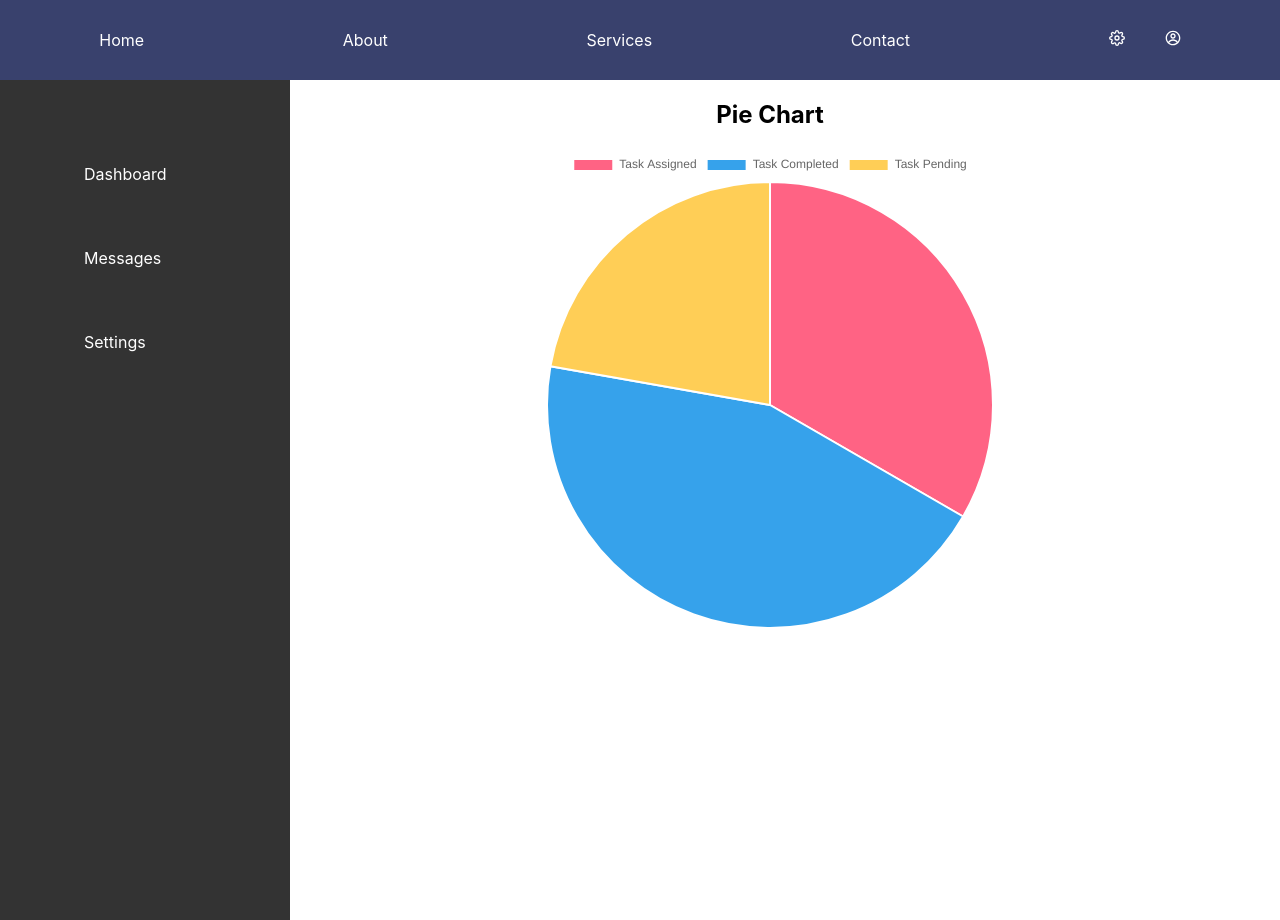
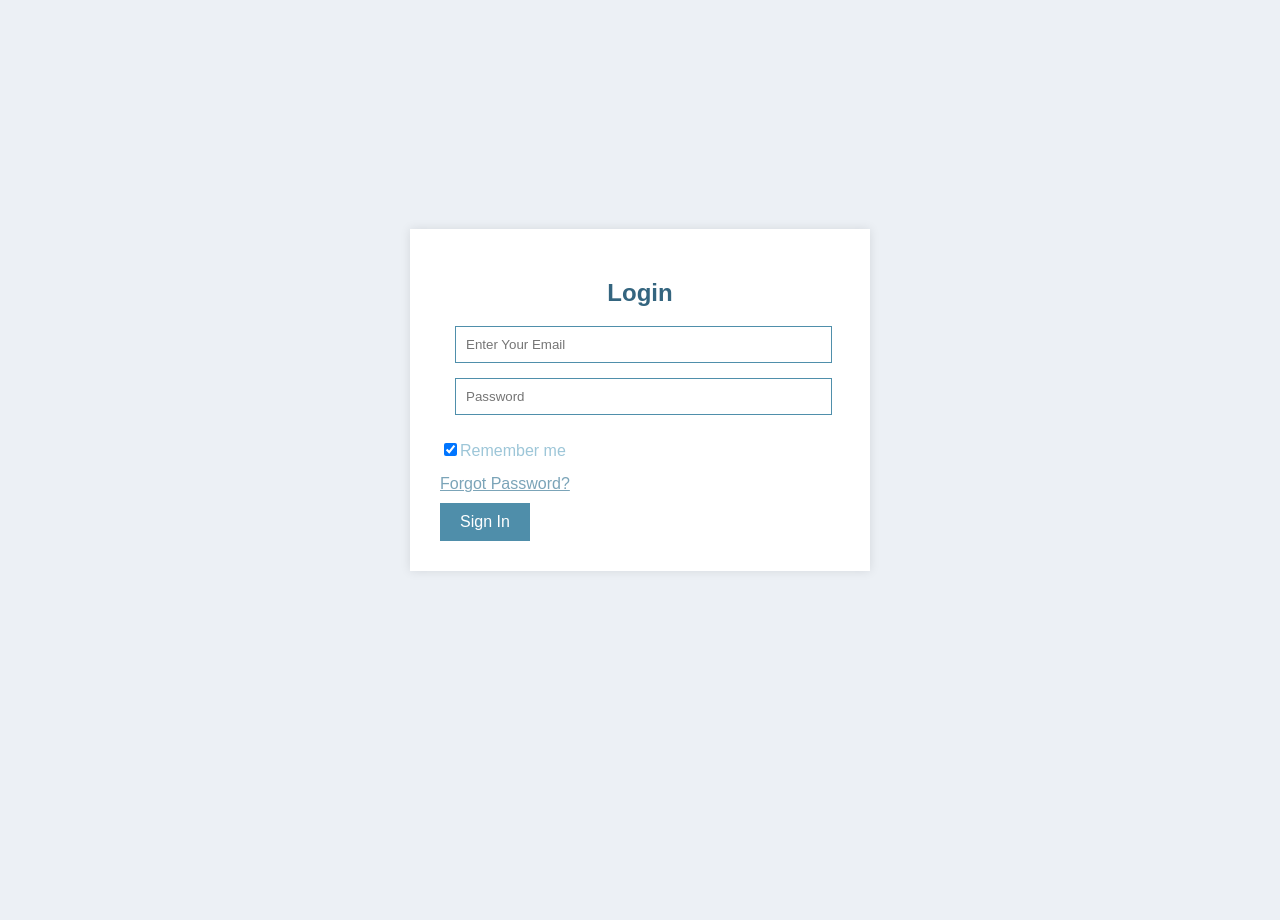
Before and after one commit to Irish011/Appraise-Me-Now, a React (Create React App) app in the folder Desktop/react/appraisemenow/: page /login in a window 1280 px wide. After the commit the page ends 800 px from the top, so only its background shows below. Built offline with nearby package versions, Linux system fonts and the light colour scheme.

Commit message:
Node Mongo and Login

```diff
--- a/Desktop/react/appraisemenow/src/App.js
+++ b/Desktop/react/appraisemenow/src/App.js
@@ -1,10 +1,8 @@
 import './App.css';
-// import Login from './View/Login';
-import Dashboard from './View/Dashboard';
+
 function App() {
   return (
     <div className="App">
-      <Dashboard/>
     </div>
   );
 }
--- a/Desktop/react/appraisemenow/src/Styles/style_login.css
+++ b/Desktop/react/appraisemenow/src/Styles/style_login.css
@@ -26,6 +26,7 @@ body {
 }
 
 .input-container {
+  color: black;
   margin-top: 10px;
   margin-bottom: 10px;
   margin-right: 30px;
@@ -39,8 +40,6 @@ body {
   margin-bottom: 15px;
   border: 1px solid  hsl(198, 37%, 49%);
   background-color:  #fff;
-  color: #fff;
-
 }
 
 .checkbox {
--- a/Desktop/react/appraisemenow/src/View/Dashboard.jsx
+++ b/Desktop/react/appraisemenow/src/View/Dashboard.jsx
@@ -1,7 +1,7 @@
 import React from "react";
 import '../Styles/Dashboard.css';
 import Navbar from './Navbar';
-import Piechart from './Piechart';
+import PieChart from './PieChart';
 import Sidebar from './Sidebar';
 
 
@@ -11,7 +11,7 @@ function Dashboard(){
         <Navbar/>
         <div className="Dashboard">
             <Sidebar/>
-            <Piechart/>
+            <PieChart/>
         </div>
 
         </>
--- a/Desktop/react/appraisemenow/src/View/Login.jsx
+++ b/Desktop/react/appraisemenow/src/View/Login.jsx
@@ -1,29 +1,65 @@
 // Login.js
 
-import React from 'react';
+import React, {useState} from 'react';
+// import { CgPassword } from 'react-icons/cg';
 import '../Styles/style_login.css';
+import axios from 'axios';
+import {useNavigate} from 'react-router-dom';
 
-class Login extends React.Component {
-  render() {
+const Login = () => {
+
+  const history=useNavigate();
+
+  const[email, setEmail] = useState('');
+  const[password, setPassword] = useState('');
+
+  const handleLogin = async(e) => {
+    e.preventDefault();
+
+    try{
+      await axios.post("http://localhost:3001/",{
+        email, password
+      })
+      .then(res=>{
+        if(res.data=="exist"){
+          history("/dashboard",{state:{id:email}})
+        }else if(res.data=="notexist"){
+          alert("User not exist");
+          console.log("No user");
+        }
+      })
+      .catch(e=>{
+        alert("Wrong details")
+        console.log(e);
+      })
+    }catch(e){
+      console.log(e);
+    }
+  };
+  // render() {
     return (
       <div className="login-container">
         <div className="login-box">
           <h2 className="login-title">Login</h2>
-          <form action="#" method="post">
+          <form action="POST" method="POST">
             <div className="input-container">
               <input
                 type="email"
                 className="user"
                 name="email"
                 placeholder="Enter Your Email"
-                required=""
+                value={email}
+                onChange={(e) => setEmail(e.target.value)}
+                required
               />
               <input
                 type="password"
                 name="password"
                 className="lock"
                 placeholder="Password"
-                required=""
+                value={password}
+                onChange={(e) => setPassword(e.target.value)}
+                required
               />
             </div>
             <div className="forgot-grid">
@@ -41,12 +77,12 @@ class Login extends React.Component {
               <div className="spacing-div"></div>
               <div className="clearfix"></div>
             </div>
-            <input type="submit" name="Sign In" value="Sign In" />
+            <input type="submit" name="Sign In" value="Sign In"  onClick={handleLogin} />
           </form>
         </div>
       </div>
     );
-  }
-}
+  };
+// }
 
 export default Login;
--- a/Desktop/react/appraisemenow/src/View/Navbar.jsx
+++ b/Desktop/react/appraisemenow/src/View/Navbar.jsx
@@ -2,7 +2,7 @@ import React from "react";
 import {FiSettings} from "react-icons/fi";
 // import { FiIconName } from 'react-icons/fi';
 
-import '../Styles/NavBar.css';
+import '../Styles/Navbar.css';
 // import { icons } from "react-icons";
 import {CgProfile} from "react-icons/cg";
 
--- a/Desktop/react/appraisemenow/src/index.js
+++ b/Desktop/react/appraisemenow/src/index.js
@@ -3,12 +3,22 @@ import ReactDOM from 'react-dom/client';
 import './index.css';
 import App from './App';
 import reportWebVitals from './reportWebVitals';
+import { BrowserRouter as Router, Route, Routes, Navigate } from 'react-router-dom';
+import Dashboard from './View/Dashboard';
+import Login from './View/Login';
+
+// const jwt = require('jsonwebtoken')
 
 const root = ReactDOM.createRoot(document.getElementById('root'));
 root.render(
-  <React.StrictMode>
+  <Router>
     <App />
-  </React.StrictMode>
+    <Routes>
+      <Route path="/" element={<Navigate to="/login" replace/>}/>
+      <Route path="/login" element={<Login/>}/>
+      <Route path="/dashboard" element={<Dashboard/>} />
+    </Routes>
+  </Router>
 );
 
 // If you want to start measuring performance in your app, pass a function
```
Also changed, not shown: Desktop/react/appraisemenow/app.js (added, +56 -0 lines), Desktop/react/appraisemenow/mongo.js (added, +24 -0 lines), Desktop/react/appraisemenow/package.json (+8 -0 lines), 1 other file (tests, documents, lock files or other folders).
